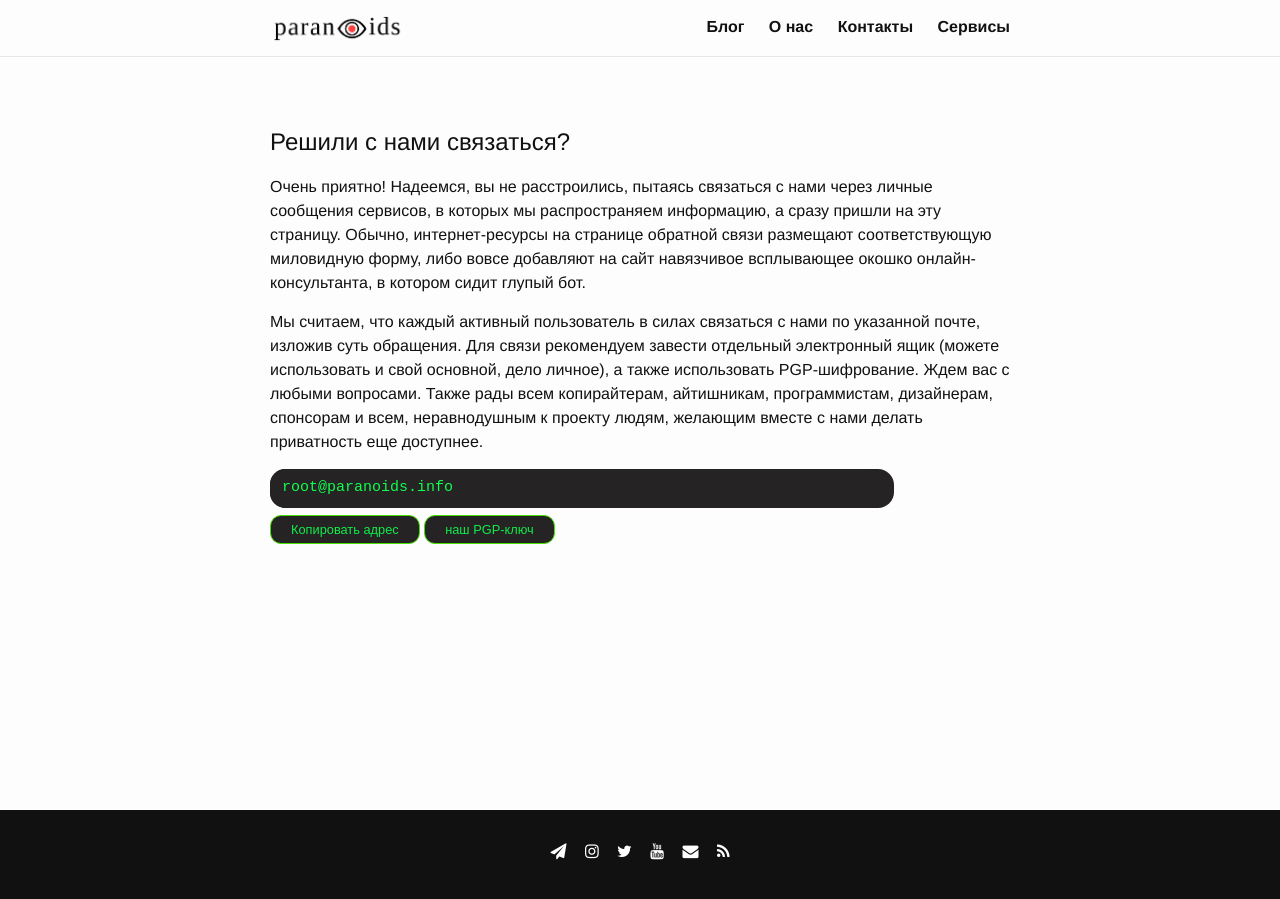
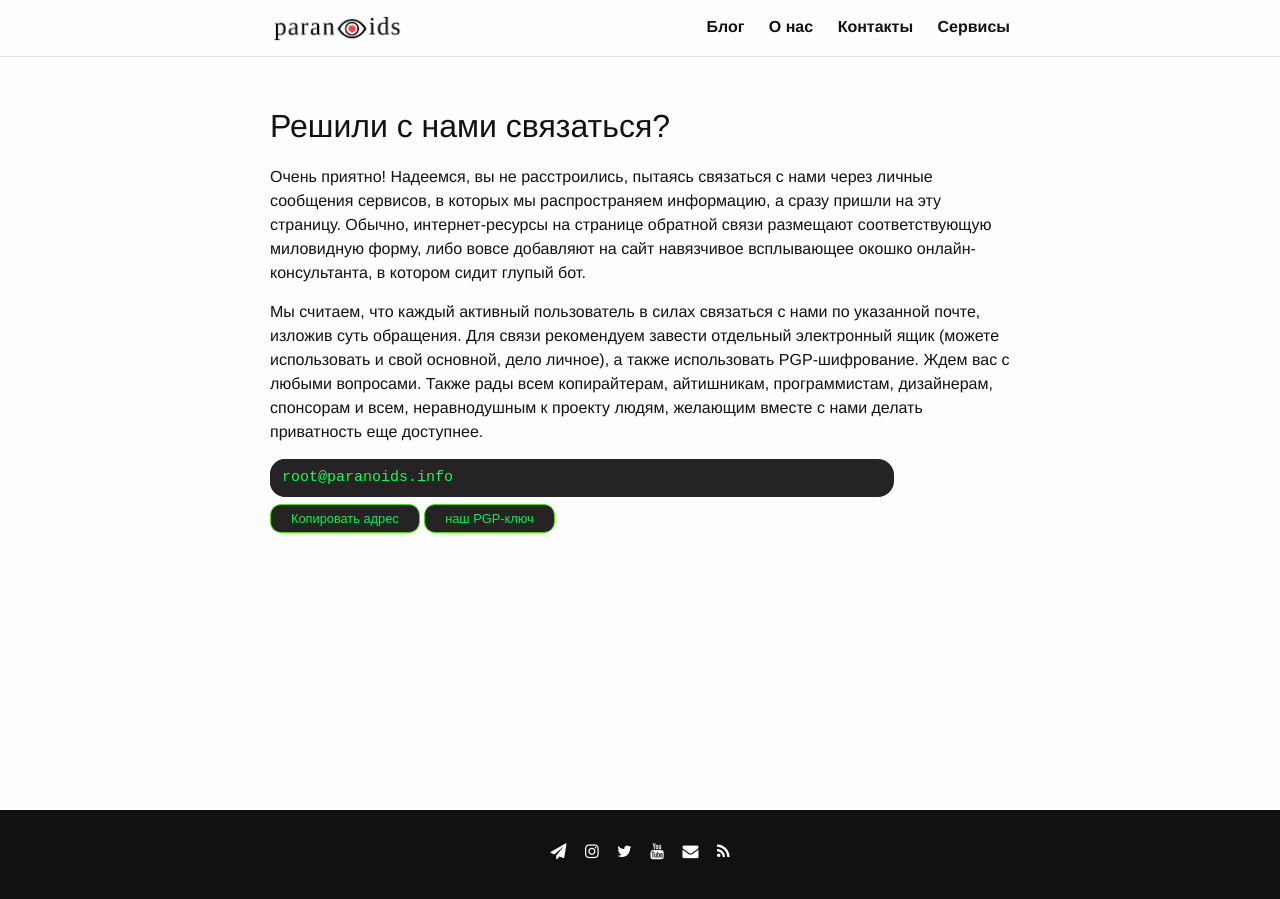
Before and after one commit to 2b7E1n6D0e5R7/2b7E1n6D0e5R7.github.io, a Jekyll site: the page built from _pages/contact.md, in a window 1280 px wide. Built offline with Jekyll 4.4.1, drawn with Linux system fonts in a browser that asks for light colours.

Commit message:
Update contact.md

```diff
--- a/_pages/contact.md
+++ b/_pages/contact.md
@@ -3,7 +3,7 @@ layout: default
 title: Контакты
 permalink: /contact/
 ---
-## Решили с нами связаться?
+<h1 class="h-title"> Решили с нами связаться? </h1>
 Очень приятно! Надеемся, вы не расстроились, пытаясь связаться с нами через личные сообщения сервисов, в которых мы распространяем информацию, а сразу пришли на эту страницу. Обычно, интернет-ресурсы на странице обратной связи размещают соответствующую миловидную форму, либо вовсе добавляют на сайт навязчивое всплывающее окошко онлайн-консультанта, в котором сидит глупый бот.
 
 Мы считаем, что каждый активный пользователь в силах связаться с нами по указанной почте, изложив суть обращения. Для связи рекомендуем завести отдельный электронный ящик (можете использовать и свой основной, дело личное), а также использовать PGP-шифрование.
```
